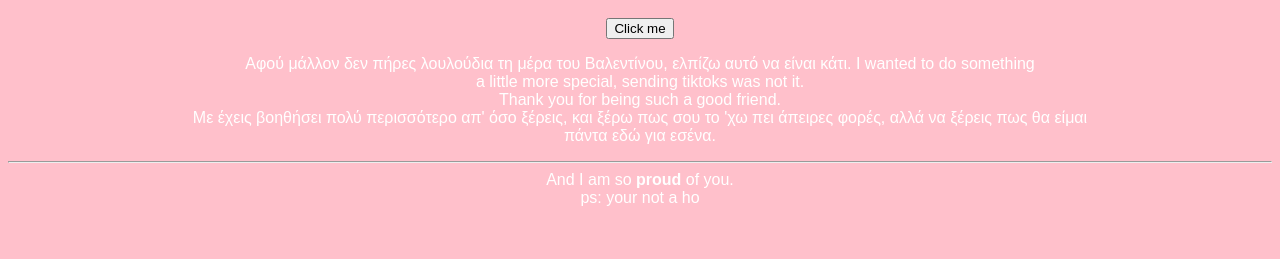
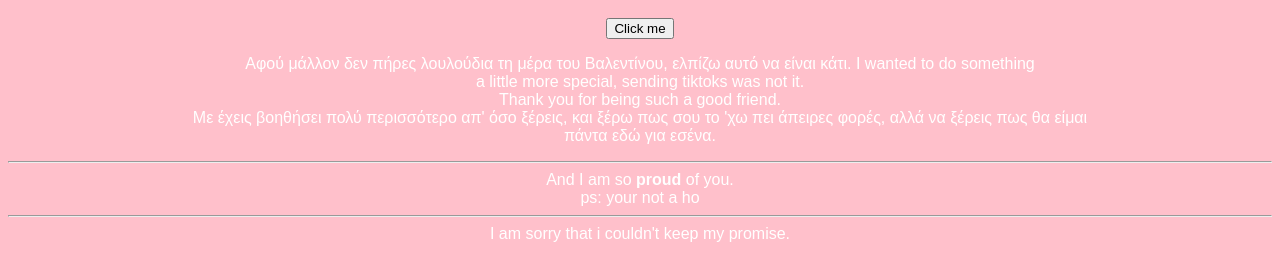
Before and after one commit to George-lwwww/forelee, a plain HTML site: page bestie.html in a window 1280 px wide. Shown: the part 649-908 px from the top of the page. Before the commit the page ends 872 px from the top, so only its background shows below. Drawn offline with Linux system fonts and the light colour scheme.

Commit message:
Update bestie.html

```diff
--- a/bestie.html
+++ b/bestie.html
@@ -48,6 +48,8 @@
         πάντα εδώ για εσένα.
         <hr>And I am so <b>proud</b> of you.<br>
         ps: your not a ho
+        <hr>
+        I am sorry that i couldn't keep my promise.
     </p>
 
 
```
